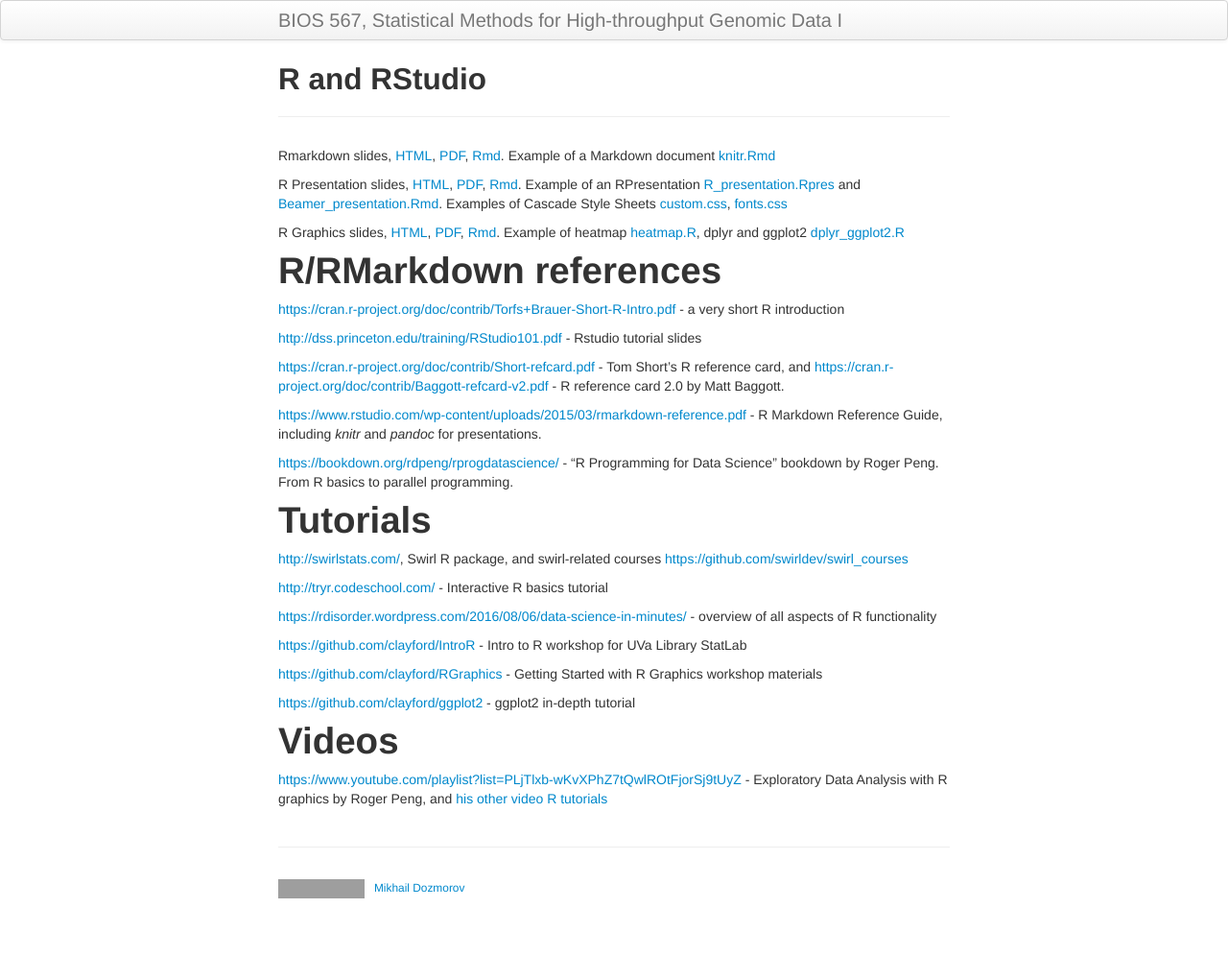
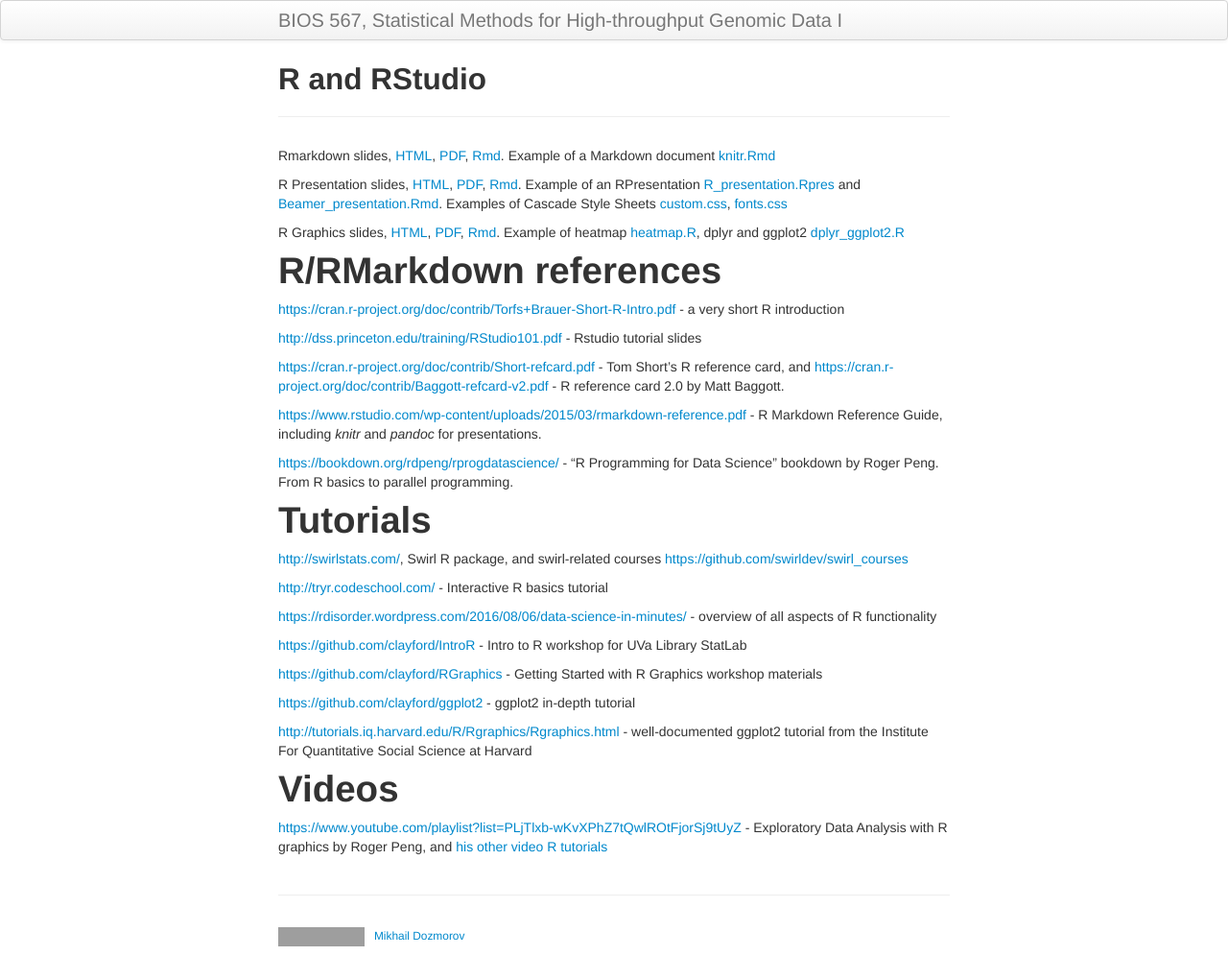
Before and after one commit to mdozmorov/BIOS567, a Jekyll site: the page built from pages/01_R.md, in a window 1280 px wide. Shown: the whole page at 96% size. Built offline with Jekyll 4.4.1, drawn with Linux system fonts in a browser that asks for light colours; before the commit the page ends 946 px from its top, so only the background shows below that; grey boxes are pictures that could not be loaded.

Commit message:
Add Harward ggplot2 tutorial

```diff
--- a/pages/01_R.md
+++ b/pages/01_R.md
@@ -36,6 +36,7 @@ R Graphics slides, [HTML](/BIOS567/assets/presentation_Graphics/3_Reports_graphi
 
 [https://github.com/clayford/ggplot2](https://github.com/clayford/ggplot2) - ggplot2 in-depth tutorial
 
+[http://tutorials.iq.harvard.edu/R/Rgraphics/Rgraphics.html](http://tutorials.iq.harvard.edu/R/Rgraphics/Rgraphics.html) - well-documented ggplot2 tutorial from the Institute For Quantitative Social Science at Harvard
 
 # Videos
 
```
